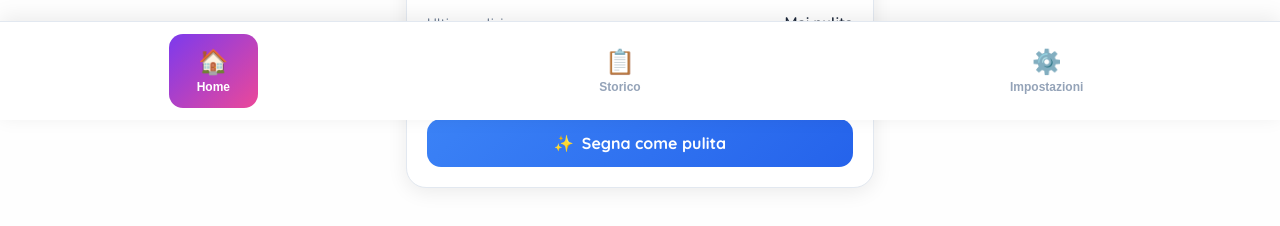
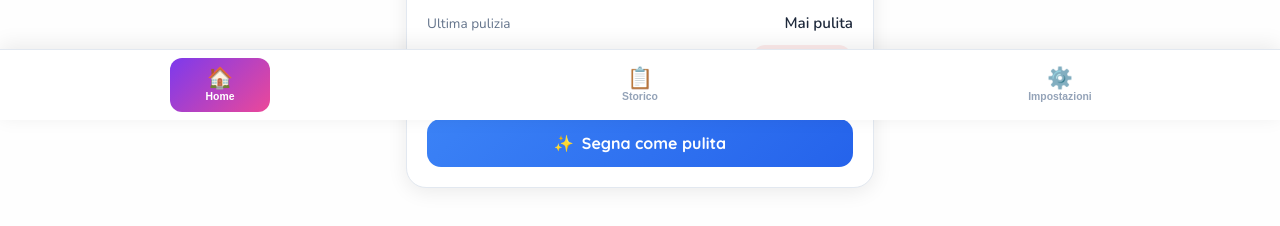
Before and after one commit to paselsoft/cat-care-tracker, a plain HTML site: page index.html in a window 1280 px wide. Shown: the part 680-906 px from the top of the page. Drawn offline with nearby package versions, Linux system fonts and the light colour scheme.

Commit message:
Add files via upload

```diff
--- a/index.html
+++ b/index.html
@@ -77,8 +77,11 @@
         .app-container {
             max-width: 500px;
             margin: 0 auto;
-            padding: 0 16px 100px;
+            padding: 0 16px 80px;
             position: relative;
+            min-height: 100vh;
+            min-height: 100dvh;
+            box-sizing: border-box;
         }
 
         /* Header */
@@ -514,39 +517,44 @@
             bottom: 0;
             left: 0;
             right: 0;
+            width: 100%;
             background: var(--bg-card);
             border-top: 1px solid var(--border);
-            padding: 12px 16px;
-            padding-bottom: max(12px, calc(env(safe-area-inset-bottom) + 8px));
+            padding: 8px 12px;
+            padding-bottom: max(8px, env(safe-area-inset-bottom, 0px));
             display: flex;
             justify-content: space-around;
-            gap: 8px;
+            align-items: center;
+            gap: 4px;
             z-index: 100;
             box-shadow: 0 -4px 20px var(--shadow);
-            /* Fix iOS touch issues */
+            /* Fix rendering issues */
             -webkit-transform: translateZ(0);
             transform: translateZ(0);
+            box-sizing: border-box;
         }
 
         .nav-btn {
             background: none;
             border: none;
-            padding: 14px 28px;
-            border-radius: 14px;
+            padding: 10px 16px;
+            border-radius: 12px;
             cursor: pointer;
             display: flex;
             flex-direction: column;
             align-items: center;
-            gap: 4px;
+            justify-content: center;
+            gap: 2px;
             color: var(--text-muted);
             transition: background 0.15s ease, color 0.15s ease;
-            /* Fix iOS touch issues */
+            /* Fix touch issues */
             -webkit-touch-callout: none;
             -webkit-user-select: none;
             user-select: none;
             touch-action: manipulation;
-            min-width: 80px;
-            min-height: 56px;
+            flex: 1;
+            max-width: 100px;
+            min-height: 50px;
             position: relative;
             z-index: 1;
         }
@@ -569,14 +577,16 @@
         }
 
         .nav-icon {
-            font-size: 1.5rem;
+            font-size: 1.3rem;
             pointer-events: none;
+            line-height: 1;
         }
 
         .nav-label {
-            font-size: 0.75rem;
+            font-size: 0.65rem;
             font-weight: 600;
             pointer-events: none;
+            white-space: nowrap;
         }
 
         /* Tabs content */
@@ -1216,7 +1226,7 @@
                     <h3>📱 App</h3>
                     <div class="setting-row">
                         <span class="setting-label">Versione</span>
-                        <span class="setting-value">1.5.0</span>
+                        <span class="setting-value">1.5.1</span>
                     </div>
                     <div class="setting-row">
                         <span class="setting-label">Tema</span>
```
Also changed, not shown: 1 other file.
